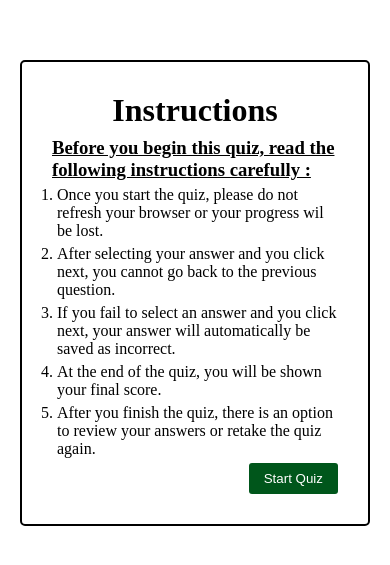
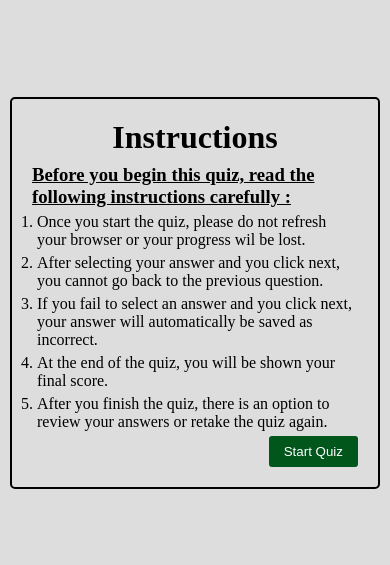
Before and after one commit to JohnMwendwa/quiz-app, a React (Vite) app: page / in a window 390 px wide. Shown: the part 129-694 px from the top of the page. Built offline with nearby package versions, Linux system fonts and the light colour scheme.

Commit message:
add css media query breakpoints

```diff
--- a/src/App.tsx
+++ b/src/App.tsx
@@ -21,7 +21,8 @@ body{
   flex-direction:column;
   align-items:center;
   justify-content:center;
-  min-height:100vh
+  min-height:100vh;
+  background:#ddd;
 }
 `;
 
@@ -34,6 +35,11 @@ const Container = styled.div`
   max-width: 500px;
   border: 2px solid black;
   border-radius: 5px;
+
+  @media screen and (max-width: 600px) {
+    padding: 20px;
+    margin: 0 10px;
+  }
 `;
 
 function App() {
```
